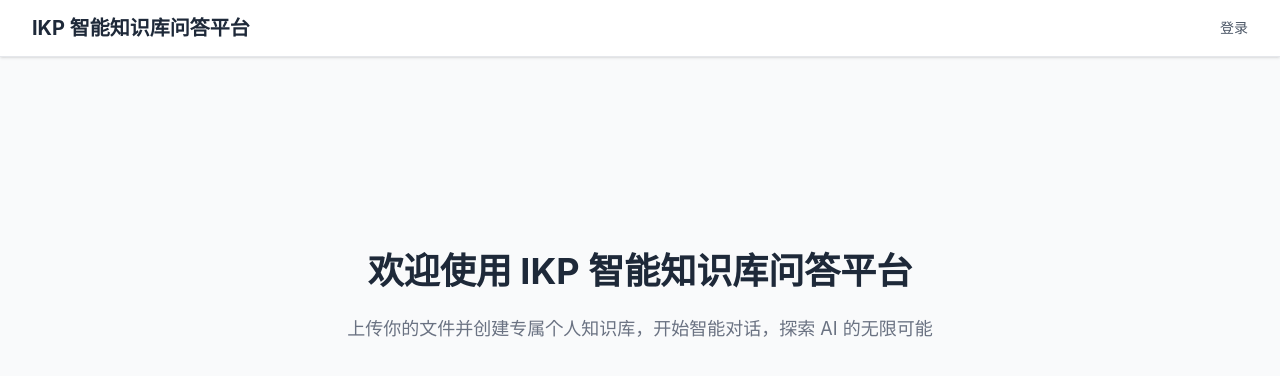
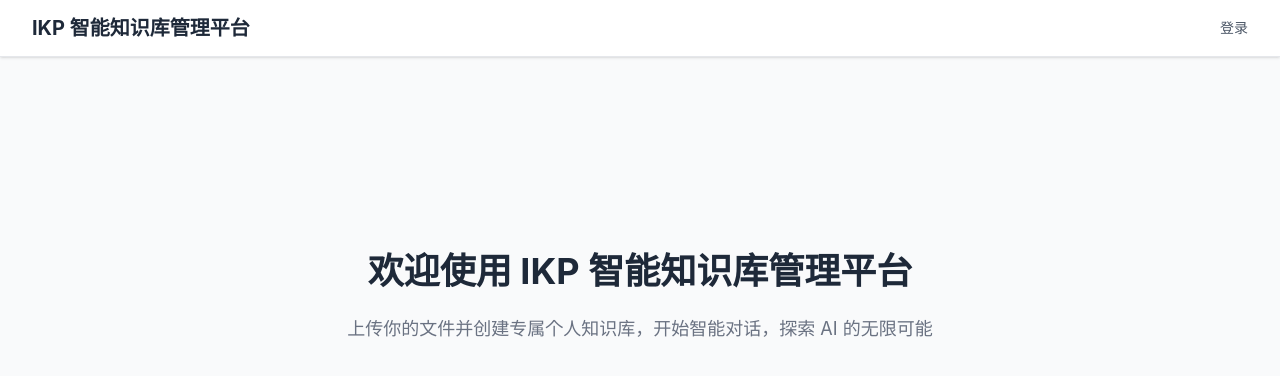
Before and after one commit to kelong-Yu/RAG-management-platform, a Vue app in the folder frontend/: page / in a window 1280 px wide. Shown: the top 376 px of the page. Built offline with nearby package versions, Linux system fonts and the light colour scheme; no server answers; sample sign-in values are in the browser's storage.

Commit message:
fix: 更改页面布局

```diff
--- a/frontend/src/components/chat/ChatHeader.vue
+++ b/frontend/src/components/chat/ChatHeader.vue
@@ -24,7 +24,7 @@ const emit = defineEmits<{
       </el-button>
     </div>
 
-    <div class="text-sm text-gray-600 dark:text-gray-400 truncate text-center font-medium mr-22">
+    <div class="text-sm text-gray-600 dark:text-gray-400 truncate text-center font-medium mr-4">
       {{ currentConversationTitle }}
     </div>
 
--- a/frontend/src/layouts/DefaultLayout.vue
+++ b/frontend/src/layouts/DefaultLayout.vue
@@ -18,7 +18,7 @@ function handleLogout() {
       <nav class="max-w-7xl mx-auto px-4 sm:px-6 lg:px-8 h-14 flex items-center justify-between">
         <!-- 品牌 -->
         <router-link to="/" class="text-xl font-bold text-gray-800 dark:text-gray-100 hover:text-blue-600 transition-colors">
-          IKP 智能知识库问答平台
+          IKP 智能知识库管理平台
         </router-link>
 
         <!-- 右侧操作 -->
--- a/frontend/src/style.css
+++ b/frontend/src/style.css
@@ -17,3 +17,6 @@ body {
   -webkit-font-smoothing: antialiased;
   -moz-osx-font-smoothing: grayscale;
 }
+.el-table .cell {
+  text-align: center;
+}
--- a/frontend/src/views/AdminView.vue
+++ b/frontend/src/views/AdminView.vue
@@ -170,11 +170,11 @@ onMounted(() => {
         <span class="text-sm text-gray-500">共 {{ users.length }} 个用户</span>
       </div>
 
-      <el-table v-loading="loading" :data="users" border>
+      <el-table v-loading="loading" :data="users" border >
         <el-table-column prop="id" label="ID" width="80" />
         <el-table-column prop="username" label="用户名" min-width="140" />
         <el-table-column prop="email" label="邮箱" min-width="220" />
-        <el-table-column label="角色" width="150">
+        <el-table-column label="角色" width="150" >
           <template #default="{ row }">
             <el-select
               v-model="row.role"
@@ -186,7 +186,7 @@ onMounted(() => {
             </el-select>
           </template>
         </el-table-column>
-        <el-table-column label="状态" width="110">
+        <el-table-column label="状态" width="110" >
           <template #default="{ row }">
             <el-tag :type="row.is_active ? 'success' : 'danger'" size="small">
               {{ row.is_active ? '启用' : '禁用' }}
@@ -198,9 +198,9 @@ onMounted(() => {
             {{ formatTime(row.created_at) }}
           </template>
         </el-table-column>
-        <el-table-column label="操作" width="210" fixed="right">
+        <el-table-column label="操作" width="210" >
           <template #default="{ row }">
-            <div class="flex items-center gap-2">
+            <div >
               <el-button size="small" @click="handleToggleActive(row)">
                 {{ row.is_active ? '禁用' : '启用' }}
               </el-button>
--- a/frontend/src/views/HomeView.vue
+++ b/frontend/src/views/HomeView.vue
@@ -4,7 +4,7 @@
 <template>
   <div class="flex flex-col items-center justify-center min-h-[60vh] gap-6">
     <h1 class="text-4xl font-bold text-gray-800 dark:text-gray-100">
-      欢迎使用 IKP 智能知识库问答平台
+      欢迎使用 IKP 智能知识库管理平台
     </h1>
     <p class="text-lg text-gray-500 dark:text-gray-400" >
       上传你的文件并创建专属个人知识库，开始智能对话，探索 AI 的无限可能
```
